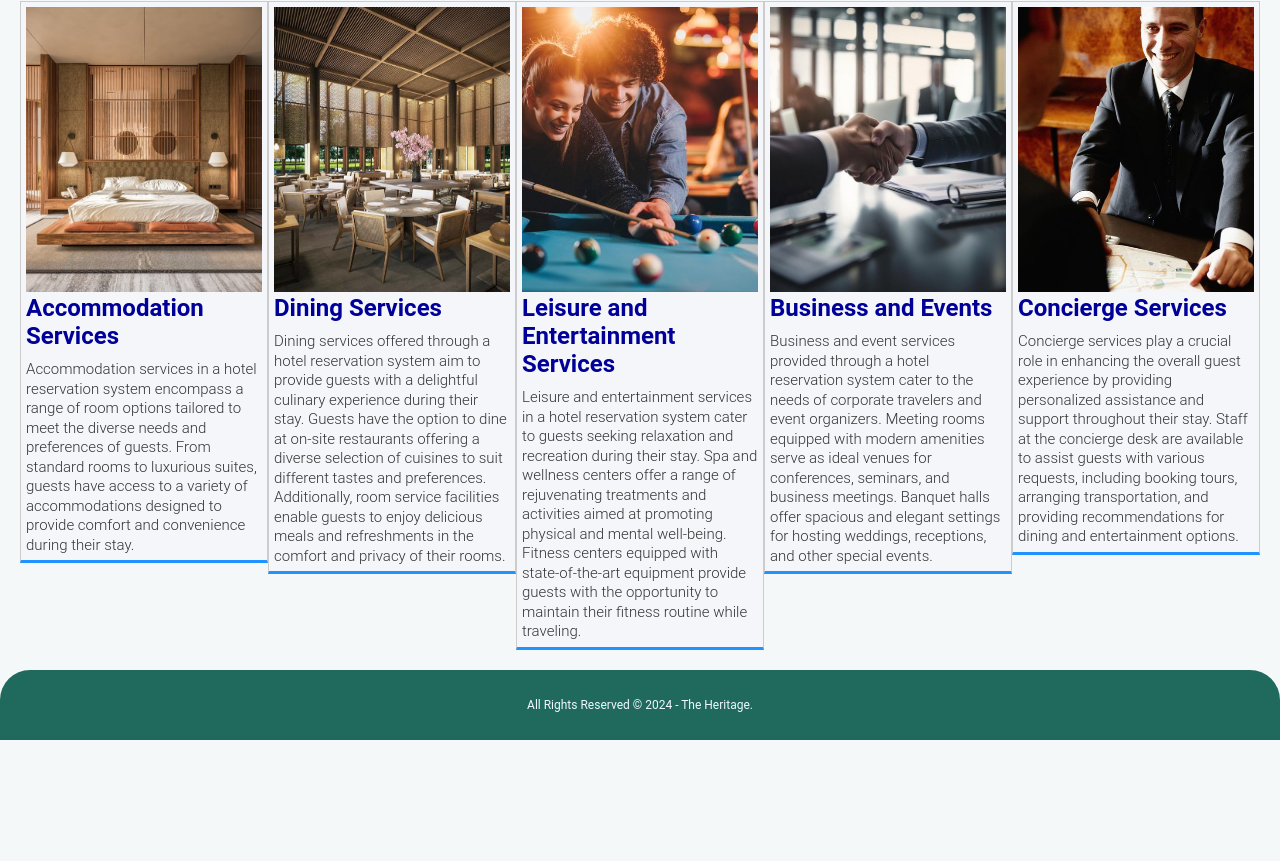
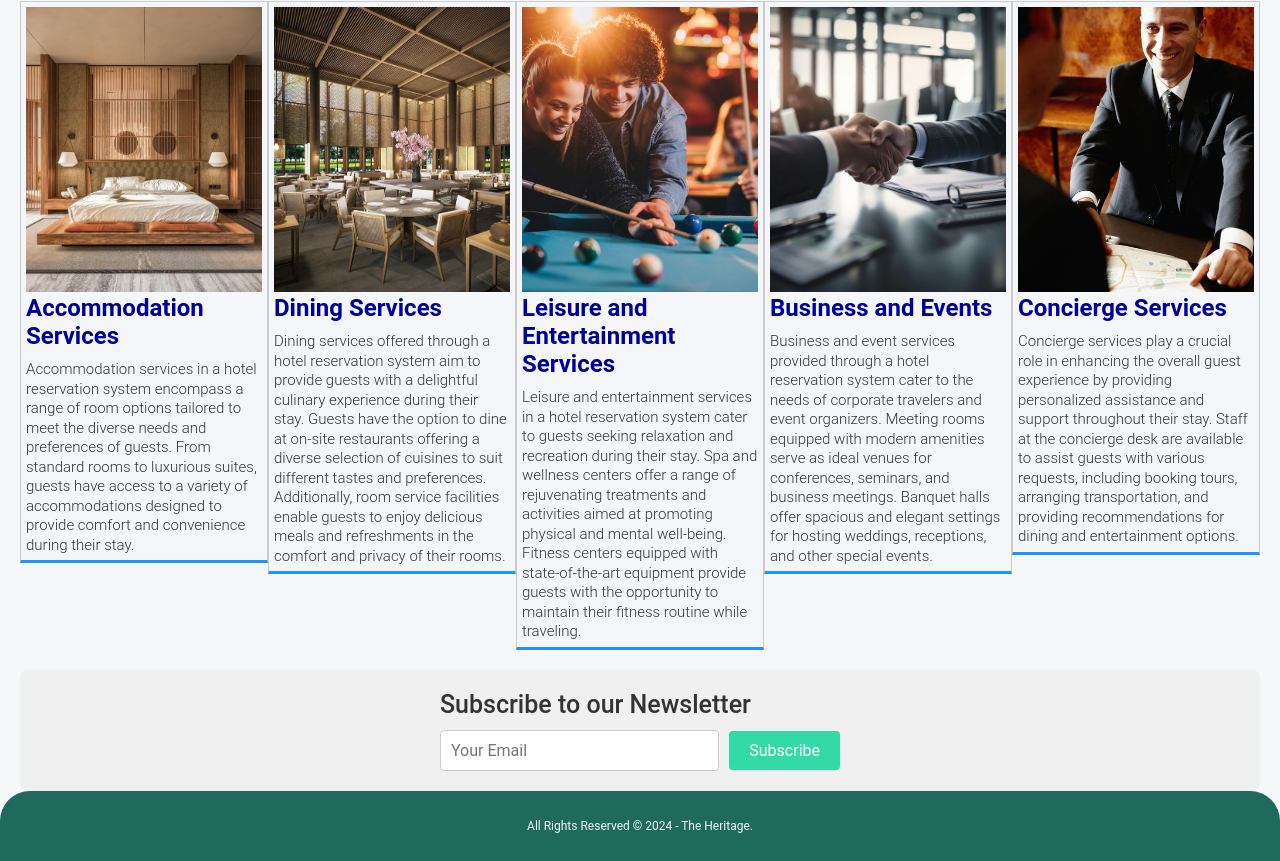
Before and after one commit to cynos28/Hotel-Reservation-system, a React (Create React App) app in the folder client/: page / in a window 1280 px wide. Shown: the part 724-1585 px from the top of the page. Before the commit the page ends 1464 px from the top, so only its background shows below. Built offline with nearby package versions, Linux system fonts and the light colour scheme; no server answers.

Commit message:
news letter

```diff
--- /dev/null
+++ b/client/src/pages/home/NewsLetter.js
@@ -0,0 +1,36 @@
+import React, { useState } from 'react';
+import "./home.css";
+
+function NewsLetter() {
+  const [email, setEmail] = useState('');
+
+  const handleSubmit = (e) => {
+    e.preventDefault();
+
+    console.log('Email submitted:', email);
+    alert("Thank You For signing up !");
+
+    setEmail('');
+  };
+
+  return (
+    <div className="newsletter-wrapper">
+      <div className="newsletter-container">
+      <h3>        Subscribe to our Newsletter</h3>
+        <form onSubmit={handleSubmit}>
+
+          <input
+            type="email"
+            placeholder="Your Email"
+            value={email}
+            onChange={(e) => setEmail(e.target.value)}
+            required
+          />
+          <button type="submit">Subscribe</button>
+        </form>
+      </div>
+    </div>
+  );
+}
+
+export default NewsLetter;
--- a/client/src/pages/home/home.css
+++ b/client/src/pages/home/home.css
@@ -82,6 +82,52 @@ html {
   color: #206a5d;
   font-family: sans-serif;
   letter-spacing: 1px;
+}
+
+.newsletter-wrapper {
+  margin: center;
+  background-color: #f0f0f0; /* Change this to the color you want for the box */
+  padding: 20px;
+  border-radius: 8px;
+}
+
+.newsletter-container {
+  max-width: 400px;
+  margin: 0 auto;
+}
+
+.newsletter-container h2 {
+  text-align: 0 auto;
+}
+
+
+.newsletter-container form {
+  display: flex;
+  justify-content: center;
+  align-items: center;
+}
+
+.newsletter-container input[type="email"] {
+  padding: 10px;
+  font-size: 16px;
+  border: 1px solid #ccc;
+  width: 700px;
+  border-radius: 4px;
+}
+
+.newsletter-container button {
+  padding: 10px 20px;
+  font-size: 16px;
+  background-color: #33daa5;
+  color: #fff;
+  border: none;
+  border-radius: 4px;
+  cursor: pointer;
+  margin-left: 10px;
+}
+
+.newsletter-container button:hover {
+  background-color: #0056b3;
 }
 
 .button-login:hover {
--- a/client/src/pages/home/home.js
+++ b/client/src/pages/home/home.js
@@ -8,6 +8,7 @@ import { Link } from "react-router-dom";
 import Rates from "../Review/RateDetails/Rates";
 import aboutImage from "../../assets/about-us-img.jpg";
 import BasicExample from "./homePageCard";
+import Newsletter from "./NewsLetter"
 
 function home() {
   return (
@@ -73,6 +74,7 @@ function home() {
 
 
 <BasicExample />
+<Newsletter/>
 
     </div>
 
```
